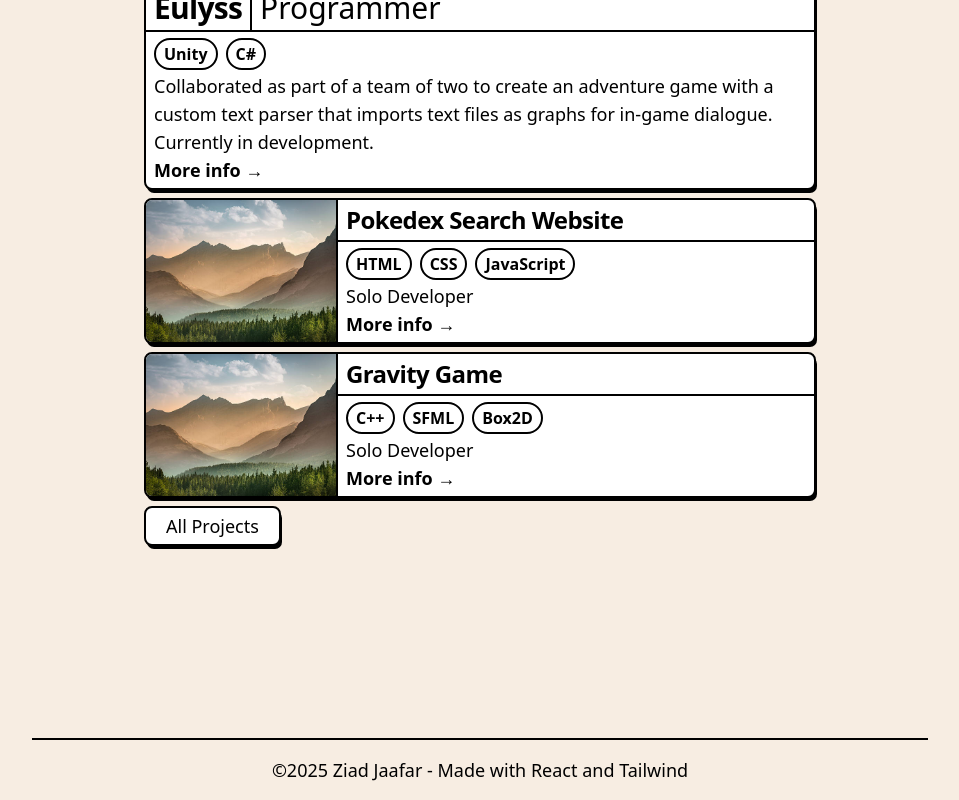
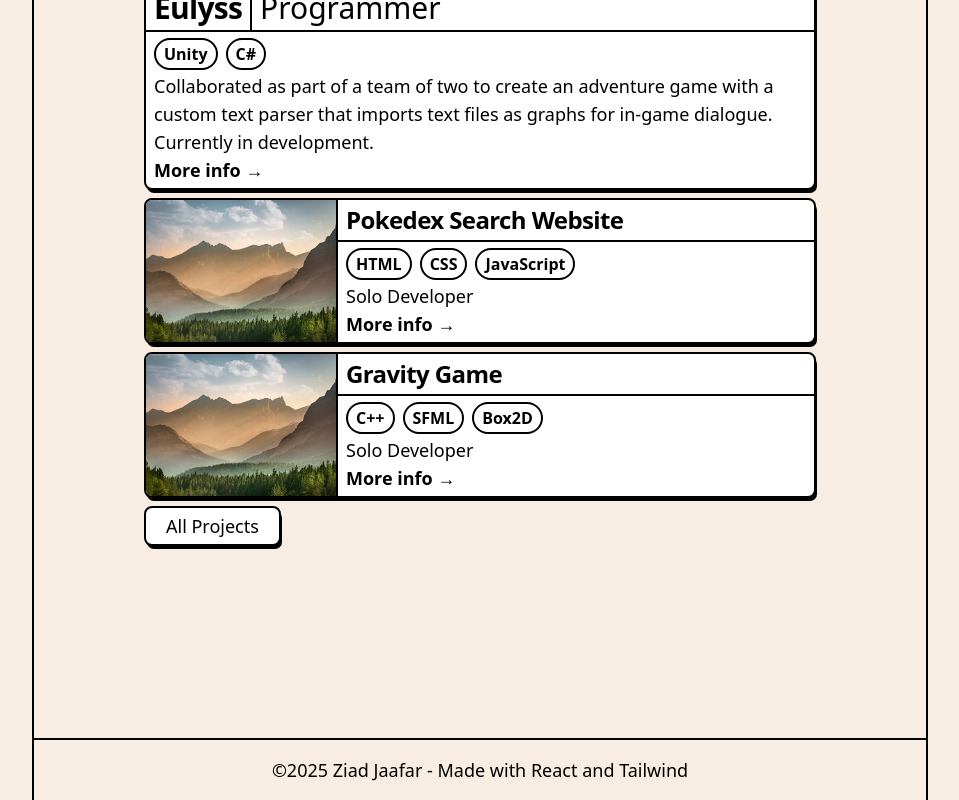
Before and after one commit to Ziad-J05/Portfolio-Site, a React (Vite) app: page / in a window 1280 px wide. Shown: the part 1688-2488 px from the top of the page, without its empty margins (160-1119 px from the left). Built offline with nearby package versions, Linux system fonts and the light colour scheme.

Commit message:
settled on a background color

```diff
--- a/src/components/Footer.tsx
+++ b/src/components/Footer.tsx
@@ -3,7 +3,7 @@ import '../index.css'
 function Footer(){
   return(
     <>
-      <footer className="mx-auto text-lg w-4xl py-4 bg-[#F7EDE2] text-black border-t-2">
+      <footer className="mx-auto text-lg w-4xl py-4 bg-[#F7EDE2] text-black border-2 border-b-0">
         <p className='w-2xl mx-auto text-center'>&copy;2025 Ziad Jaafar - Made with React and Tailwind</p>
       </footer>
     </>
--- a/src/components/MainContentArea.tsx
+++ b/src/components/MainContentArea.tsx
@@ -5,7 +5,7 @@ function MainContentArea({content}: {content: ReactElement[]}){
 
   return(
     <>
-      <main className="bg-[#F7EDE2] py-36 mx-auto w-4xl">
+      <main className="bg-[#F7EDE2] py-36 mx-auto w-4xl border-l-2 border-r-2">
           {content}
       </main>
     </>
```
